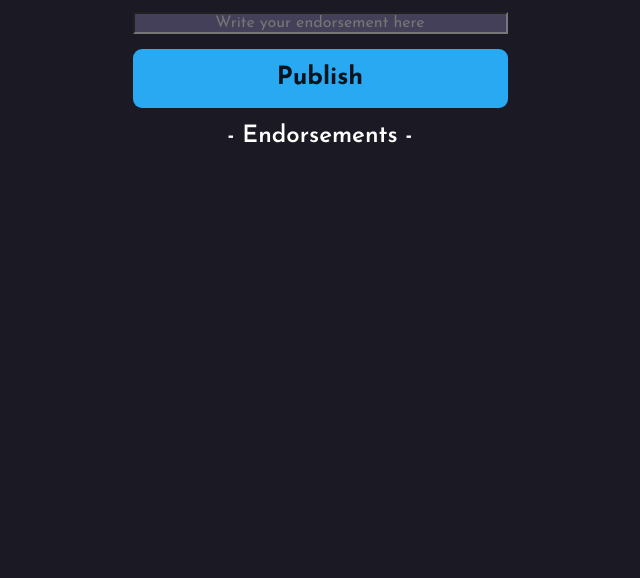
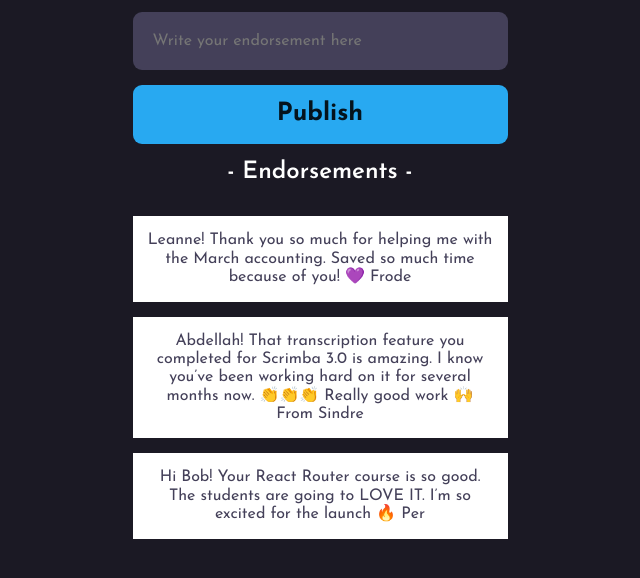
Before and after one commit to DevRomu/We-Are-The-Champions, a website built with webpack: page index.html in a window 1280 px wide. Shown: the part 166-744 px from the top of the page, without its empty margins (320-960 px from the left). Built offline with nearby package versions, Linux system fonts and the light colour scheme.

Commit message:
Made the static markup for the endorsement, now I need to make the dyanmic JavaScript

```diff
--- a/index.css
+++ b/index.css
@@ -39,9 +39,28 @@
   background-color: rgb(12, 62, 88);
 }
 
+.comment-lists {
+  display: flex;
+  justify-content: center;
+  align-items: center;
+  flex-direction: column-reverse;
+  list-style-type: none;
+}
+
 input {
+  text-align: left;
   color: rgba(143, 143, 143, 1);
   background-color: rgba(68, 64, 89, 1);
+  padding: 20px;
+  border-radius: 9px;
+  border: 0;
+}
+
+li {
+  color: rgba(68, 64, 89, 1);
+  background-color: white;
+  width: 345px;
+  padding: 15px;
 }
 
 h1,
--- a/index.html
+++ b/index.html
@@ -20,6 +20,23 @@
         <h2>- Endorsements -</h2>
       </div>
     </div>
+    <div class="comments">
+      <ul class="comment-lists">
+        <li>
+          Hi Bob! Your React Router course is so good. The students are going to
+          LOVE IT. I’m so excited for the launch 🔥 Per
+        </li>
+        <li>
+          Abdellah! That transcription feature you completed for Scrimba 3.0 is
+          amazing. I know you’ve been working hard on it for several months now.
+          👏👏👏 Really good work 🙌 From Sindre
+        </li>
+        <li>
+          Leanne! Thank you so much for helping me with the March accounting.
+          Saved so much time because of you! 💜 Frode
+        </li>
+      </ul>
+    </div>
     <script src="index.js"></script>
   </body>
 </html>
```
